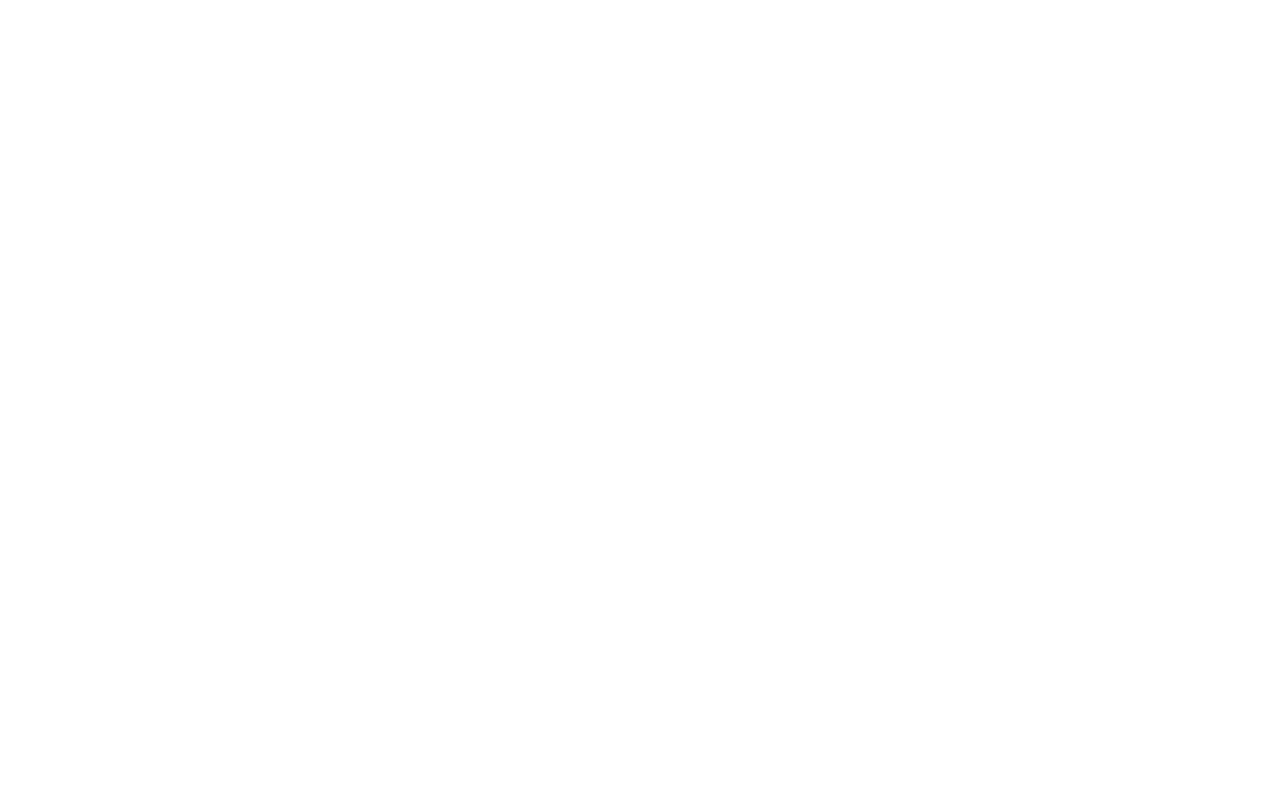
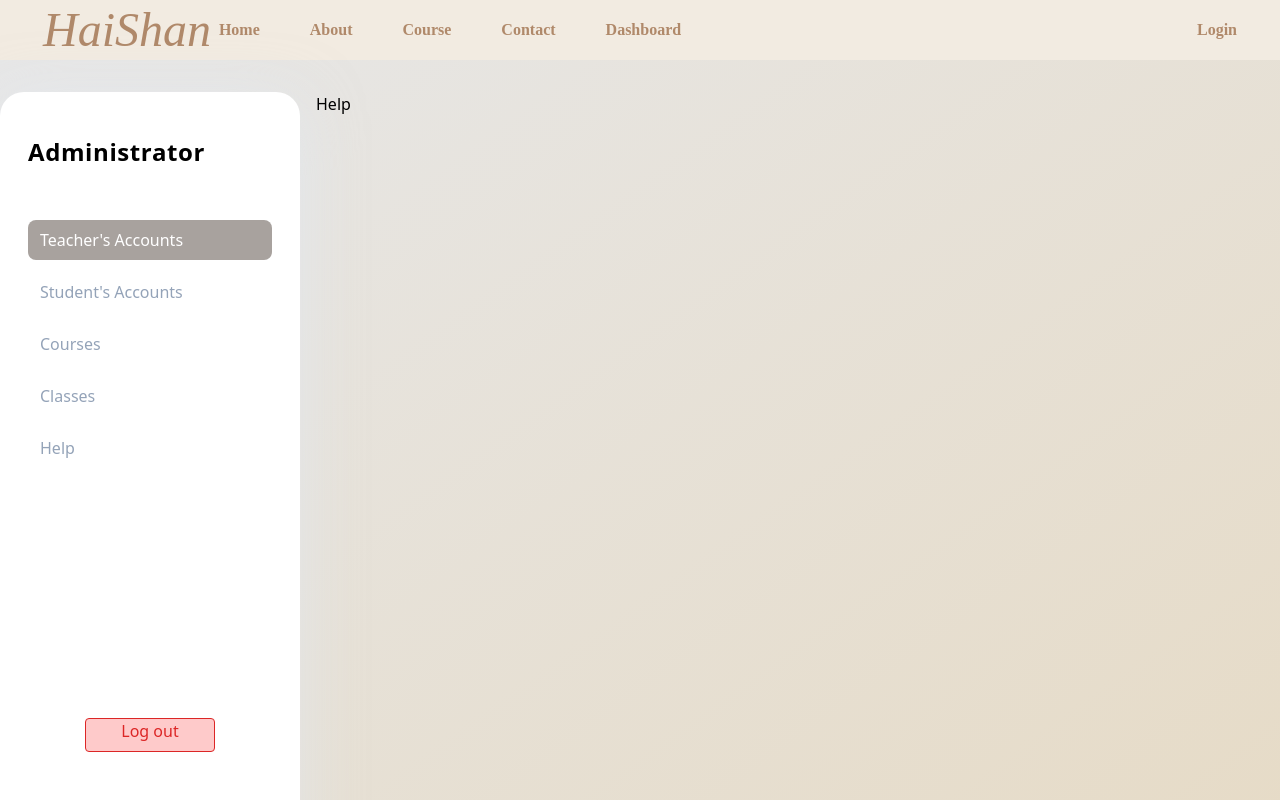
Before and after one commit to sea835/UniversityManagement, a React (Vite) app in the folder client/: page /admin/help in a window 1280 px wide. Before the commit this address had no page. Shown: the top 800 px of the page. Built offline with nearby package versions, Linux system fonts and the light colour scheme; a web font is replaced by a local one.

Commit message:
create file in admin folder and change url in admin pages

```diff
--- a/client/src/components/AppRouter.jsx
+++ b/client/src/components/AppRouter.jsx
@@ -11,11 +11,20 @@
 import StudentClasses from "../services/StudentClasses.jsx";
 import AccountSettings from "./AccountSetting.jsx";
 
+import AdminPage from "../pages/AdminPage.jsx";
+import TeacherAccounts from "../components/admin/TeacherAccounts.jsx";
+import StudentAccounts from "../components/admin/StudentAccounts.jsx";
+import CoursesManagement from "../components/admin/CoursesManagement.jsx";
+import ClassesManagement from "../components/admin/ClassesManagement.jsx";
+import Help from "./admin/Help.jsx";
+
 const AppRouter = () => {
   return (
     <Router>
       <Routes>
         <Route path="/" element={<App />}>
+          <Route index element={<AdminPage />} />
+
           <Route path="home" element={<HomePage />} />
           {/* <Route path="api-links" element={<ApiLinksPage />} /> */}
           <Route path="about" element={<div>About</div>} />
@@ -36,6 +45,14 @@
             <Route path="classes" element={<div>Classes</div>} />
             <Route path="schedule" element={<StudentClasses />} />
           </Route>
+
+          <Route path="admin" element={<AdminPage />}>
+            <Route path="teachers" element={<TeacherAccounts />}/>
+            <Route path="students" element={<StudentAccounts />}/>
+            <Route path="courses" element={<CoursesManagement />}/>
+            <Route path="classes" element={<ClassesManagement />}/>
+            <Route path="help" element={<Help />}/>
+          </Route>
         </Route>
       </Routes>
     </Router>
--- a/client/src/components/Sidebar/Sidebar.jsx
+++ b/client/src/components/Sidebar/Sidebar.jsx
@@ -7,7 +7,6 @@
   { icon: "account", text: "Account Setting", path: "/dashboard/account" },
   { icon: "classes", text: "Classes", path: "/dashboard/classes" },
   { icon: "schedule", text: "Schedule", path: "/dashboard/schedule" },
-  { icon: "tuition", text: "Tuition fee", path: "/dashboard/tuition" },
   { icon: "help", text: "Help", path: "/help" },
 ];
 
@@ -15,25 +14,24 @@
   { icon: "account", text: "Account Setting", path: "/account" },
   { icon: "classes", text: "Classes", path: "/classes" },
   { icon: "schedule", text: "Schedule", path: "/schedule" },
-  { icon: "tuition", text: "Tuition fee", path: "/tuition" },
   { icon: "help", text: "Help", path: "/help" },
 ];
 
 const adminSidebarItems = [
-  { icon: "account", text: "Teacher's Accounts", path: "/teachers" },
-  { icon: "student", text: "Student's Accounts", path: "/students" },
-  { icon: "courses", text: "Courses", path: "/courses" },
-  { icon: "payment", text: "Payment History", path: "/payment" },
-  { icon: "help", text: "Help", path: "/help" },
+  { icon: "teachers", text: "Teacher's Accounts", path: "/admin/teachers" },
+  { icon: "students", text: "Student's Accounts", path: "/admin/students" },
+  { icon: "courses", text: "Courses", path: "/admin/courses" },
+  { icon: "classes", text: "Classes", path: "/admin/classes" },
+  { icon: "help", text: "Help", path: "/admin/help" },
 ];
 
 function SideBar({ type }) {
   let sidebarItems = [];
-  if (type === "student") {
+  if (type === "Student") {
     sidebarItems = studentSidebarItems;
-  } else if (type === "teacher") {
+  } else if (type === "Teacher") {
     sidebarItems = teacherSidebarItems;
-  } else if (type === "admin") {
+  } else if (type === "Administrator") {
     sidebarItems = adminSidebarItems;
   }
 
@@ -43,7 +41,7 @@
   return (
     <nav className="flex flex-col py-11 max-w-full bg-white rounded-3xl shadow-[0px_10px_60px_rgba(226,236,249,0.5)] w-[306px] h-[850px]">
       <div className="flex flex-col items-end px-7">
-        <div className="flex flex-col self-stretch w-full">
+        <div className="flex flex-col self-stretch w-full ">
           <div className="flex gap-2 self-start text-2xl font-semibold tracking-wide text-black whitespace-nowrap mb-10">
             <h1 className="capitalize">{type}</h1>
           </div>
--- /dev/null
+++ b/client/src/components/admin/ClassesManagement.jsx
@@ -0,0 +1,9 @@
+import React from 'react'
+
+const ClassesManagement = () => {
+  return (
+    <div>ClassesManagement</div>
+  )
+}
+
+export default ClassesManagement
--- /dev/null
+++ b/client/src/components/admin/CoursesManagement.jsx
@@ -0,0 +1,9 @@
+import React from 'react'
+
+const CoursesManagement = () => {
+  return (
+    <div>CoursesManagement</div>
+  )
+}
+
+export default CoursesManagement
--- /dev/null
+++ b/client/src/components/admin/Help.jsx
@@ -0,0 +1,9 @@
+import React from 'react'
+
+const Help = () => {
+  return (
+    <div>Help</div>
+  )
+}
+
+export default Help
--- /dev/null
+++ b/client/src/components/admin/StudentAccounts.jsx
@@ -0,0 +1,9 @@
+import React from 'react'
+
+const StudentAccounts = () => {
+  return (
+    <div>StudentAccounts</div>
+  )
+}
+
+export default StudentAccounts
--- /dev/null
+++ b/client/src/components/admin/TeacherAccounts.jsx
@@ -0,0 +1,9 @@
+import React from 'react'
+
+const TeacherAccounts = () => {
+  return (
+    <div>TeacherAccounts</div>
+  )
+}
+
+export default TeacherAccounts
--- /dev/null
+++ b/client/src/pages/AdminPage.jsx
@@ -0,0 +1,20 @@
+import React from 'react';
+import { Outlet } from 'react-router-dom';
+import SideBar from '../components/Sidebar/Sidebar';
+
+const AdminPage = () => {
+  return (
+    <>
+      <div className="flex bg-gradient-to-br from-[#E7E7E7] to-[#E6DAC4] items-start justify-center py-8 gap-4">
+        <div className="w-[300px]">
+          <SideBar type="Administrator" />
+        </div>
+        <div className="w-[1040px]">
+          <Outlet />
+        </div>
+      </div>
+    </>
+  );
+}
+
+export default AdminPage
--- a/client/src/pages/StudentPage.jsx
+++ b/client/src/pages/StudentPage.jsx
@@ -11,7 +11,7 @@
     <>
       <div className="flex bg-gradient-to-br from-[#E7E7E7] to-[#E6DAC4] items-start justify-center py-14 gap-4">
         <div className="w-[300px]">
-          <SideBar type="student" />
+          <SideBar type="Student" />
         </div>
         <div className="w-[1040px]">
           <Outlet />
```
